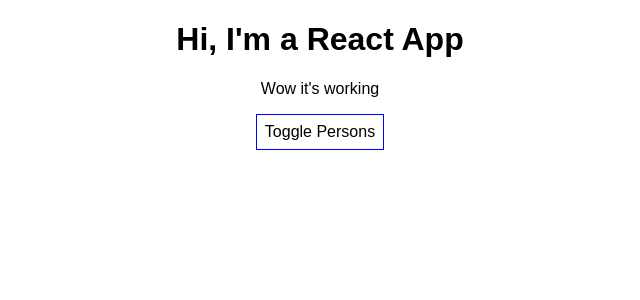
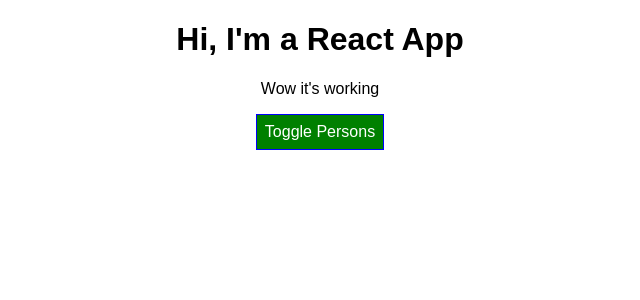
Before and after one commit to andrewdlqnguyen/React-Practice, a React (Create React App) app: page / in a window 1280 px wide. Shown: the top 300 px of the page, without its empty margins (320-960 px from the left). Built offline with nearby package versions, Linux system fonts and the light colour scheme.

Commit message:
Added Radium to allow PseudoSelector in js object writing.

```diff
--- a/package.json
+++ b/package.json
@@ -3,6 +3,7 @@
   "version": "0.1.0",
   "private": true,
   "dependencies": {
+    "radium": "^0.25.2",
     "react": "^16.8.6",
     "react-dom": "^16.8.6",
     "react-scripts": "^3.1.1"
--- a/src/App.css
+++ b/src/App.css
@@ -1,3 +1,11 @@
 .App {
   text-align: center;
 }
+
+.red {
+  color: red;
+}
+
+.bold {
+  font-weight: bold;
+}
--- a/src/App.js
+++ b/src/App.js
@@ -1,4 +1,5 @@
 import React, { Component } from 'react';
+import Radium from 'radium';
 import './App.css';
 import Person from './Person/Person';
 
@@ -57,11 +58,16 @@
 
   render() {
     const style = {
-      backgroundColor: 'white',
+      backgroundColor: 'green',
+      color: 'white',
       font: 'inherit',
       border: '1px solid blue',
       padding: '8px',
-      cursor: 'pointer'
+      cursor: 'pointer',
+      ':hover': {
+        backgroundColor: 'lightgreen',
+        color: 'black'
+      }
     };
 
     let persons = null;
@@ -89,12 +95,25 @@
             age={this.state.persons[2].age}/> */}
         </div>
       );
+      style.backgroundColor = 'red';
+      style[':hover'] = {
+        backgroundColor: 'salmon',
+        color: 'black'
+      };
+    }
+
+    const classes = [];
+    if(this.state.persons.length <=2) {
+      classes.push('red'); //classes array now contains 'red'
+    }
+    if(this.state.persons.length <= 1) {
+      classes.push('bold'); //classes array now contains 'red' and 'bold'
     }
 
     return (
       <div className="App">
         <h1> Hi, I'm a React App</h1>
-        <p> Wow it's working</p>
+        <p className={classes.join(' ')}> Wow it's working</p>
         <button
           style={style}
           onClick={this.togglePersonsHandler}>Toggle Persons</button>
@@ -104,4 +123,4 @@
   }
 }
 
-export default App;
+export default Radium(App);
--- a/src/Person/Person.css
+++ b/src/Person/Person.css
@@ -6,3 +6,7 @@
     padding: 16px;
     text-align: center;
 }
+
+.PseudoHover:hover {
+    background-color: yellow;
+}
--- a/src/Person/Person.js
+++ b/src/Person/Person.js
@@ -1,9 +1,10 @@
 import React from 'react';
+import Radium from 'radium';
 import './Person.css';
 
 const person = (props) => {
     return (
-        <div className="Person">
+        <div className="Person PseudoHover">
             <p onClick={props.click}>I'm {props.name} and I am {props.age} years old!</p>
             <p>{props.children}</p>
             <input type="text" onChange={props.changed} value={props.name}/>
@@ -11,4 +12,4 @@
     )
 }
 
-export default person;
+export default Radium(person);
```
Also changed, not shown: 1 other file (tests, documents, lock files or other folders).
